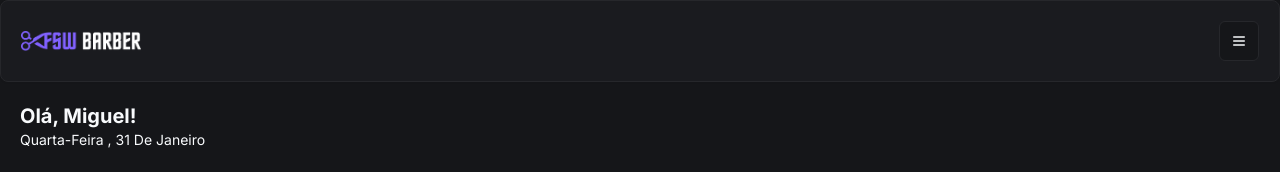
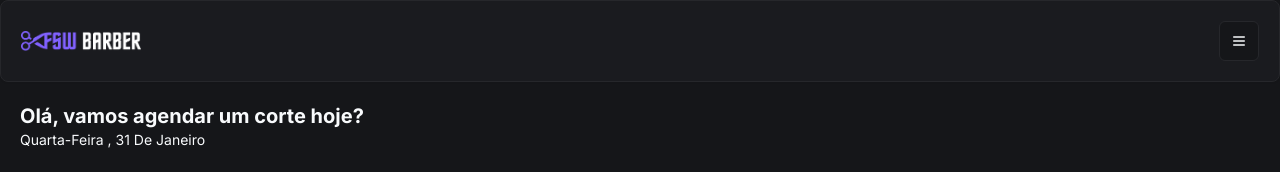
Before and after one commit to gabrielpdlh/urban-barber, a Next.js app: page / in a window 1280 px wide. Shown: the top 172 px of the page. Built offline with nearby package versions, Linux system fonts and the light colour scheme; no server answers; the database is empty.

Commit message:
feat: add user name in home page

```diff
--- a/app/(home)/page.tsx
+++ b/app/(home)/page.tsx
@@ -46,7 +46,7 @@
     <div>
       <Header />
       <div className="px-5 pt-5">
-        <h2 className="text-xl font-bold">Olá, Miguel!</h2>
+        <h2 className="text-xl font-bold">Olá, {session?.user ? `Olá, ${session.user.name?.split(' ')[0]}` : "vamos agendar um corte hoje?"}</h2>
         <p className="capitalize text-sm">
           {format(new Date(),"EEEE ',' dd 'de' MMMM",{
           locale : ptBR,
```
